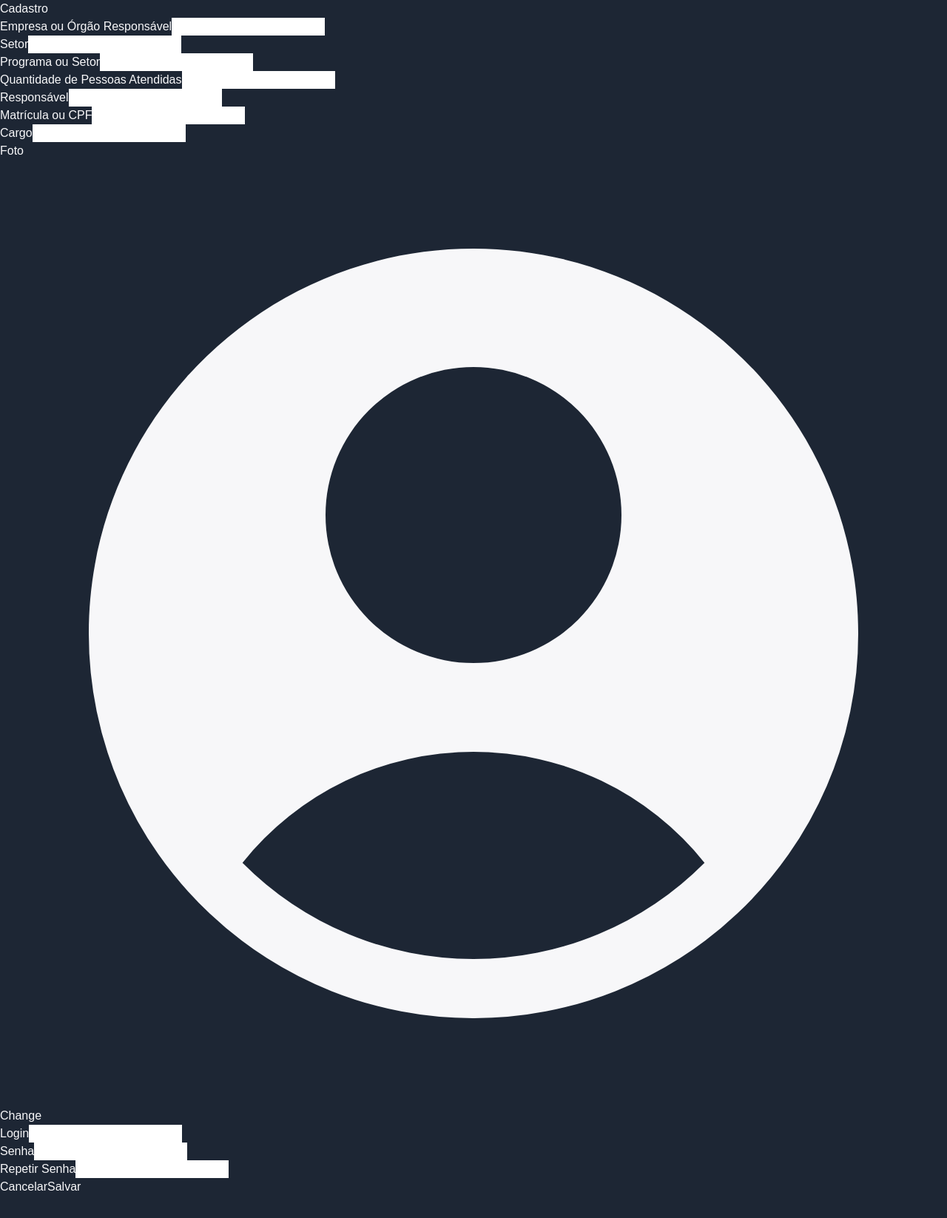
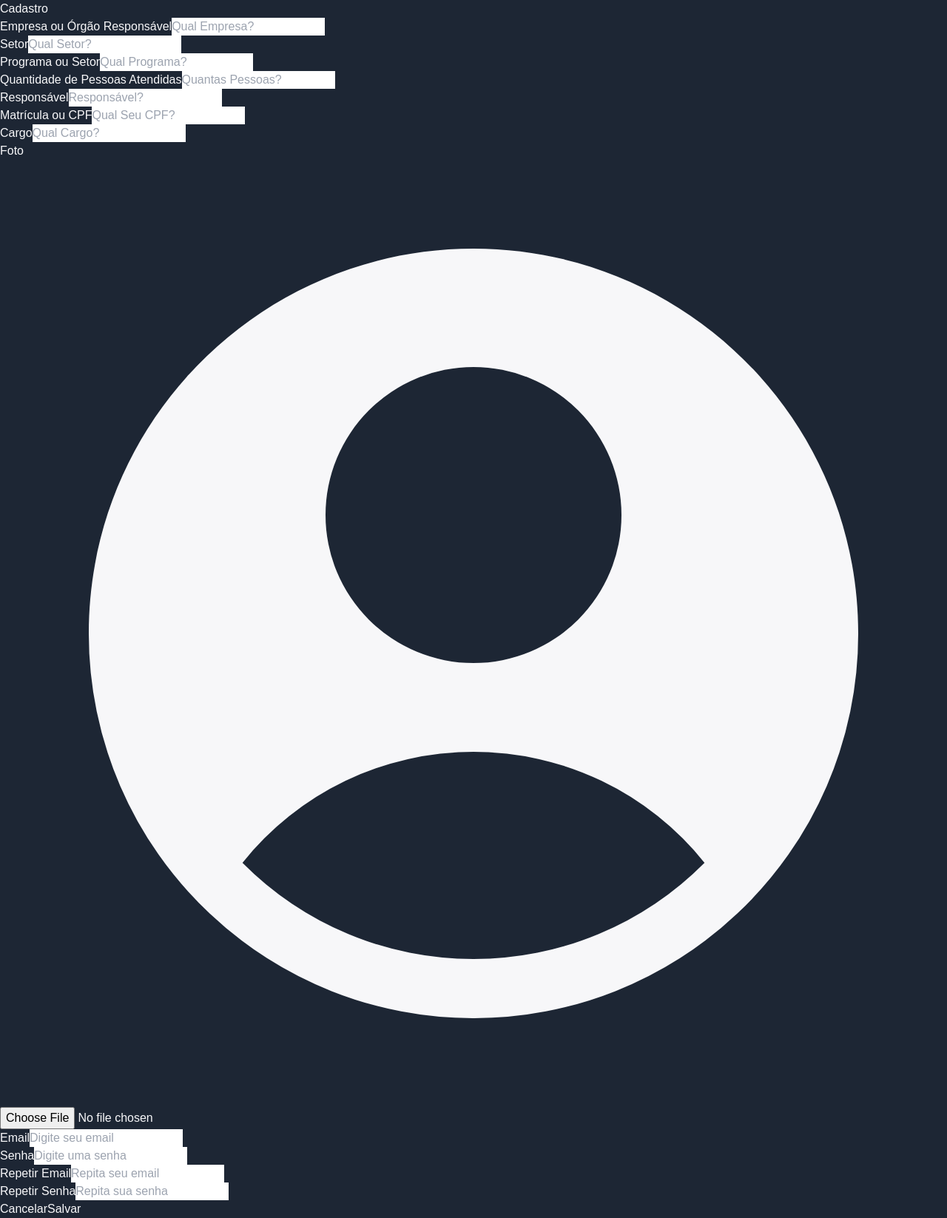
Before and after one commit to Danielebds/Dash, a React (Vite) app: page /register in a window 1280 px wide. Shown: the whole page at 74% size. Before the commit the page ends 1616 px from the top, so only its background shows below. Built offline with nearby package versions, Linux system fonts and the light colour scheme; the HTML template or start-up script is replaced by a standard one.

Commit message:
joel 16/06

```diff
--- a/package.json
+++ b/package.json
@@ -12,6 +12,7 @@
   "dependencies": {
     "@heroicons/react": "^2.1.3",
     "axios": "^1.7.2",
+    "bcryptjs": "^2.4.3",
     "leaflet": "^1.9.4",
     "leaflet.heat": "^0.2.0",
     "react": "^18.2.0",
--- a/src/App.jsx
+++ b/src/App.jsx
@@ -1,13 +1,14 @@
 import { BrowserRouter } from "react-router-dom";
 import RoutesApp from "./routes";
 import "./App.css";
+import { AuthProvider } from "./pages/Contexts/Auth";
 function App() {
   return (
-
+    <AuthProvider>
     <BrowserRouter>
-
       <RoutesApp />
     </BrowserRouter>
+    </AuthProvider>
   );
 }
 
--- a/src/pages/Login/login.jsx
+++ b/src/pages/Login/login.jsx
@@ -1,7 +1,30 @@
-import { Link } from "react-router-dom";
+import React, { useState } from "react";
+import { Link, useNavigate } from "react-router-dom";
 import { TEInput } from "tw-elements-react";
+import useAuth from "../hooks/useAuth";
+import { MdEmail } from "react-icons/md";
 
 const Login = () => {
+  const { signin } = useAuth();
+  const navigate = useNavigate();
+
+  const [email, setEmail] = useState("");
+  const [senha, setSenha] = useState("");
+  const [error, setError] = useState("");
+
+  const handlelogin = () => {
+    if (!email || !senha) {
+      setError("Preencha todos os campos");
+      return;
+    }
+    const res = signin(email, senha);
+    if (res) {
+      setError(res);
+      return;
+    }
+    navigate("/dashboard");
+  };
+
   return (
     <div className="flex items-center justify-center min-h-screen bg-blue-2000">
       <div className="w-full max-w-md p-8 space-y-8 bg-white rounded-lg shadow-lg">
@@ -17,8 +40,10 @@ const Login = () => {
               Login
             </label>
             <TEInput
-              type="text"
-              id="login"
+              type="email"
+              placeholder="Digite seu Email"
+              value={email}
+              onChange={(e) => [setEmail(e.target.value), setError("")]}
               className="w-full mt-1 border border-blue-500 rounded-md shadow-sm focus:ring-blue-500 focus:border-blue-500"
               style={{ color: "black" }}
             />
@@ -32,10 +57,13 @@ const Login = () => {
             </label>
             <TEInput
               type="password"
-              id="password"
+              placeholder="Digite sua Senha"
+              value={senha}
               className="w-full mt-1 border border-blue-500 rounded-md shadow-sm focus:ring-blue-500 focus:border-blue-500"
               style={{ color: "black" }}
+              onChange={(e) => [setSenha(e.target.value), setError("")]}
             />
+            {error && <span className="text-red-500">{error}</span>}
           </div>
           <div className="flex items-center justify-between">
             <Link
@@ -49,19 +77,18 @@ const Login = () => {
             <button
               type="button"
               className="w-full py-2 text-white bg-blue-500 rounded-md shadow-sm font-semibold text-lg transition duration-150 ease-in-out hover:bg-blue-600 focus:outline-none focus:ring-2 focus:ring-offset-2 focus:ring-blue-500"
+              onClick={handlelogin}
             >
-              <Link to="/dashboard">Entrar</Link>
+              Entrar
             </button>
           </div>
           <div className="text-center">
-            <button>
             <Link
               to="/register"
               className="text-sm text-blue-500 hover:underline"
             >
               NOVO CADASTRO
             </Link>
-            </button>
           </div>
         </form>
         <div className="mt-6 text-center">
--- a/src/pages/Register/register.jsx
+++ b/src/pages/Register/register.jsx
@@ -1,9 +1,51 @@
-import React from "react";
-import { Link } from "react-router-dom";
+import React, { useState } from "react";
+import { Link, useNavigate } from "react-router-dom";
 import { UserCircleIcon } from "@heroicons/react/24/solid";
+import useAuth from "../hooks/useAuth";
 import "../../App.css";
 
 const Register = () => {
+  const [email, setEmail] = useState("");
+  const [senha, setSenha] = useState("");
+  const [empresa, setEmpresa] = useState("");
+  const [setor, setSetor] = useState("");
+  const [programa, setPrograma] = useState("");
+  const [responsavel, setResponsavel] = useState("");
+  const [cpf, setCpf] = useState("");
+  const [cargo, setCargo] = useState("");
+  const [confsenha, setConfsenha] = useState("");
+  const [confemail, setConfemail] = useState("");
+  const [error, setError] = useState("");
+
+  const navigate = useNavigate();
+
+  const { Signup } = useAuth();
+
+  const handleSignup = async () => {
+    if (!email || !confemail || !senha || !empresa || !setor || !programa || !responsavel || !cpf || !cargo || !confsenha) {
+      setError("Preencha todos os campos");
+      return;
+    } else if (email !== confemail) {
+      setError("Os Emails não são iguais");
+      return;
+    } else if (senha !== confsenha) {
+      setError("As senhas não são iguais");
+      return;
+    }
+
+    try {
+      const res = await Signup(email, senha);
+      if (res) {
+        setError(res);
+        return;
+      }
+      alert("Usuário cadastrado com sucesso!");
+      navigate("/");
+    } catch (error) {
+      setError("Erro ao cadastrar usuário: " + error.message);
+    }
+  };
+
   return (
     <div className="flex items-center justify-center min-h-screen">
       <form className="space-y-12 p-6 bg-white rounded-lg shadow-md w-full max-w-4xl">
@@ -23,8 +65,9 @@ const Register = () => {
             </label>
             <input
               type="text"
-              name="empresa"
-              id="empresa"
+              placeholder="Qual Empresa?"
+              value={empresa}
+              onChange={(e) => [setEmpresa(e.target.value), setError("")]}
               className="mt-2 block w-full rounded-md border-0 py-1.5 bg-transparent text-gray-900 shadow-sm ring-1 ring-inset ring-gray-300 placeholder:text-gray-400 focus:ring-2 focus:ring-inset focus:ring-indigo-600 sm:text-sm sm:leading-6"
             />
           </div>
@@ -38,8 +81,9 @@ const Register = () => {
             </label>
             <input
               type="text"
-              name="setor"
-              id="setor"
+              placeholder="Qual Setor?"
+              value={setor}
+              onChange={(e) => [setSetor(e.target.value), setError("")]}
               className="mt-2 block w-full rounded-md border-0 py-1.5 bg-transparent text-gray-900 shadow-sm ring-1 ring-inset ring-gray-300 placeholder:text-gray-400 focus:ring-2 focus:ring-inset focus:ring-indigo-600 sm:text-sm sm:leading-6"
             />
           </div>
@@ -53,23 +97,23 @@ const Register = () => {
             </label>
             <input
               type="text"
-              name="programa"
-              id="programa"
+              placeholder="Qual Programa?"
+              value={programa}
+              onChange={(e) => [setPrograma(e.target.value), setError("")]}
               className="mt-2 block w-full rounded-md border-0 py-1.5 bg-transparent text-gray-900 shadow-sm ring-1 ring-inset ring-gray-300 placeholder:text-gray-400 focus:ring-2 focus:ring-inset focus:ring-indigo-600 sm:text-sm sm:leading-6"
             />
           </div>
 
           <div className="sm:col-span-3">
             <label
-              htmlFor="quantidade"
+              htmlFor="atendida"
               className="block text-sm font-medium leading-6 text-gray-900"
             >
               Quantidade de Pessoas Atendidas
             </label>
             <input
               type="number"
-              name="quantidade"
-              id="quantidade"
+              placeholder="Quantas Pessoas?"
               className="mt-2 block w-full rounded-md border-0 py-1.5 bg-transparent text-gray-900 shadow-sm ring-1 ring-inset ring-gray-300 placeholder:text-gray-400 focus:ring-2 focus:ring-inset focus:ring-indigo-600 sm:text-sm sm:leading-6"
             />
           </div>
@@ -83,8 +127,9 @@ const Register = () => {
             </label>
             <input
               type="text"
-              name="responsavel"
-              id="responsavel"
+              placeholder="Responsável?"
+              value={responsavel}
+              onChange={(e) => [setResponsavel(e.target.value), setError("")]}
               className="mt-2 block w-full rounded-md border-0 py-1.5 bg-transparent text-gray-900 shadow-sm ring-1 ring-inset ring-gray-300 placeholder:text-gray-400 focus:ring-2 focus:ring-inset focus:ring-indigo-600 sm:text-sm sm:leading-6"
             />
           </div>
@@ -98,8 +143,9 @@ const Register = () => {
             </label>
             <input
               type="text"
-              name="cpf"
-              id="cpf"
+              placeholder="Qual Seu CPF?"
+              value={cpf}
+              onChange={(e) => [setCpf(e.target.value), setError("")]}
               className="mt-2 block w-full rounded-md border-0 py-1.5 bg-transparent text-gray-900 shadow-sm ring-1 ring-inset ring-gray-300 placeholder:text-gray-400 focus:ring-2 focus:ring-inset focus:ring-indigo-600 sm:text-sm sm:leading-6"
             />
           </div>
@@ -113,8 +159,9 @@ const Register = () => {
             </label>
             <input
               type="text"
-              name="cargo"
-              id="cargo"
+              placeholder="Qual Cargo?"
+              value={cargo}
+              onChange={(e) => [setCargo(e.target.value), setError("")]}
               className="mt-2 block w-full rounded-md border-0 py-1.5 bg-transparent text-gray-900 shadow-sm ring-1 ring-inset ring-gray-300 placeholder:text-gray-400 focus:ring-2 focus:ring-inset focus:ring-indigo-600 sm:text-sm sm:leading-6"
             />
           </div>
@@ -127,13 +174,14 @@ const Register = () => {
               Foto
             </label>
             <div className="mt-2 flex items-center gap-x-3">
-              <UserCircleIcon className="h-12 w-12 text-gray-300" aria-hidden="true" />
-              <button
-                type="button"
+              <UserCircleIcon
+                className="h-12 w-12 text-gray-300"
+                aria-hidden="true"
+              />
+              <input
+                type="file"
                 className="rounded-md bg-white px-2.5 py-1.5 text-sm font-semibold text-gray-900 shadow-sm ring-1 ring-inset ring-gray-300 hover:bg-gray-50"
-              >
-                Change
-              </button>
+              />
             </div>
           </div>
 
@@ -142,12 +190,13 @@ const Register = () => {
               htmlFor="login"
               className="block text-sm font-medium leading-6 text-gray-900"
             >
-              Login
+              Email
             </label>
             <input
-              type="text"
-              name="login"
-              id="login"
+              type="email"
+              placeholder="Digite seu email"
+              value={email}
+              onChange={(e) => [setEmail(e.target.value), setError("")]}
               className="mt-2 block w-full rounded-md border-0 py-1.5 bg-transparent text-gray-900 shadow-sm ring-1 ring-inset ring-gray-300 placeholder:text-gray-400 focus:ring-2 focus:ring-inset focus:ring-indigo-600 sm:text-sm sm:leading-6"
             />
           </div>
@@ -161,41 +210,61 @@ const Register = () => {
             </label>
             <input
               type="password"
-              name="senha"
-              id="senha"
+              placeholder="Digite uma senha"
+              value={senha}
+              onChange={(e) => [setSenha(e.target.value), setError("")]}
               className="mt-2 block w-full rounded-md border-0 py-1.5 bg-transparent text-gray-900 shadow-sm ring-1 ring-inset ring-gray-300 placeholder:text-gray-400 focus:ring-2 focus:ring-inset focus:ring-indigo-600 sm:text-sm sm:leading-6"
             />
           </div>
 
           <div className="sm:col-span-3">
             <label
-              htmlFor="repetir-senha"
+              htmlFor="confemail"
+              className="block text-sm font-medium leading-6 text-gray-900"
+            >
+              Repetir Email
+            </label>
+            <input
+              type="email"
+              placeholder="Repita seu email"
+              value={confemail}
+              onChange={(e) => [setConfemail(e.target.value), setError("")]}
+              className="mt-2 block w-full rounded-md border-0 py-1.5 bg-transparent text-gray-900 shadow-sm ring-1 ring-inset ring-gray-300 placeholder:text-gray-400 focus:ring-2 focus:ring-inset focus:ring-indigo-600 sm:text-sm sm:leading-6"
+            />
+          </div>
+          <div className="sm:col-span-3">
+            <label
+              htmlFor="confsenha"
               className="block text-sm font-medium leading-6 text-gray-900"
             >
               Repetir Senha
             </label>
             <input
               type="password"
-              name="repetir-senha"
-              id="repetir-senha"
+              placeholder="Repita sua senha"
+              value={confsenha}
+              onChange={(e) => [setConfsenha(e.target.value), setError("")]}
               className="mt-2 block w-full rounded-md border-0 py-1.5 bg-transparent text-gray-900 shadow-sm ring-1 ring-inset ring-gray-300 placeholder:text-gray-400 focus:ring-2 focus:ring-inset focus:ring-indigo-600 sm:text-sm sm:leading-6"
             />
           </div>
+          {error && <div className="text-red-600">{error}</div>}
         </div>
 
         <div className="mt-6 flex items-center justify-end gap-x-6">
           <button
             type="button"
-            className="text-sm font-semibold leading-6 text-gray-900"
+            className="rounded-md bg-indigo-600 px-3 py-2 text-sm font-semibold text-white shadow-sm hover:bg-indigo-500 focus-visible:outline focus-visible:outline-2 focus-visible:outline-offset-2 focus-visible:outline-indigo-600"
           >
-            Cancelar
+            <Link to="/">Cancelar</Link>
           </button>
           <button
-            type="submit"
+            type="button"
+            onClick={handleSignup}
             className="rounded-md bg-indigo-600 px-3 py-2 text-sm font-semibold text-white shadow-sm hover:bg-indigo-500 focus-visible:outline focus-visible:outline-2 focus-visible:outline-offset-2 focus-visible:outline-indigo-600"
           >
-            <Link to="/">Salvar</Link>
+            Salvar
           </button>
+
         </div>
       </form>
     </div>
--- /dev/null
+++ b/src/pages/hooks/useAuth.jsx
@@ -0,0 +1,10 @@
+import { useContext } from "react";
+import { AuthContext } from "../Contexts/Auth";
+
+const useAuth = () => {
+    const context = useContext(AuthContext);
+
+  return context;
+};
+
+export default useAuth;
```
Also changed, not shown: src/pages/Contexts/Auth.jsx (added, +76 -0 lines), src/routes/index.jsx (+10 -0 lines), 1 other file (tests, documents, lock files or other folders). Lines whose indentation alone changed are shown as unchanged.
